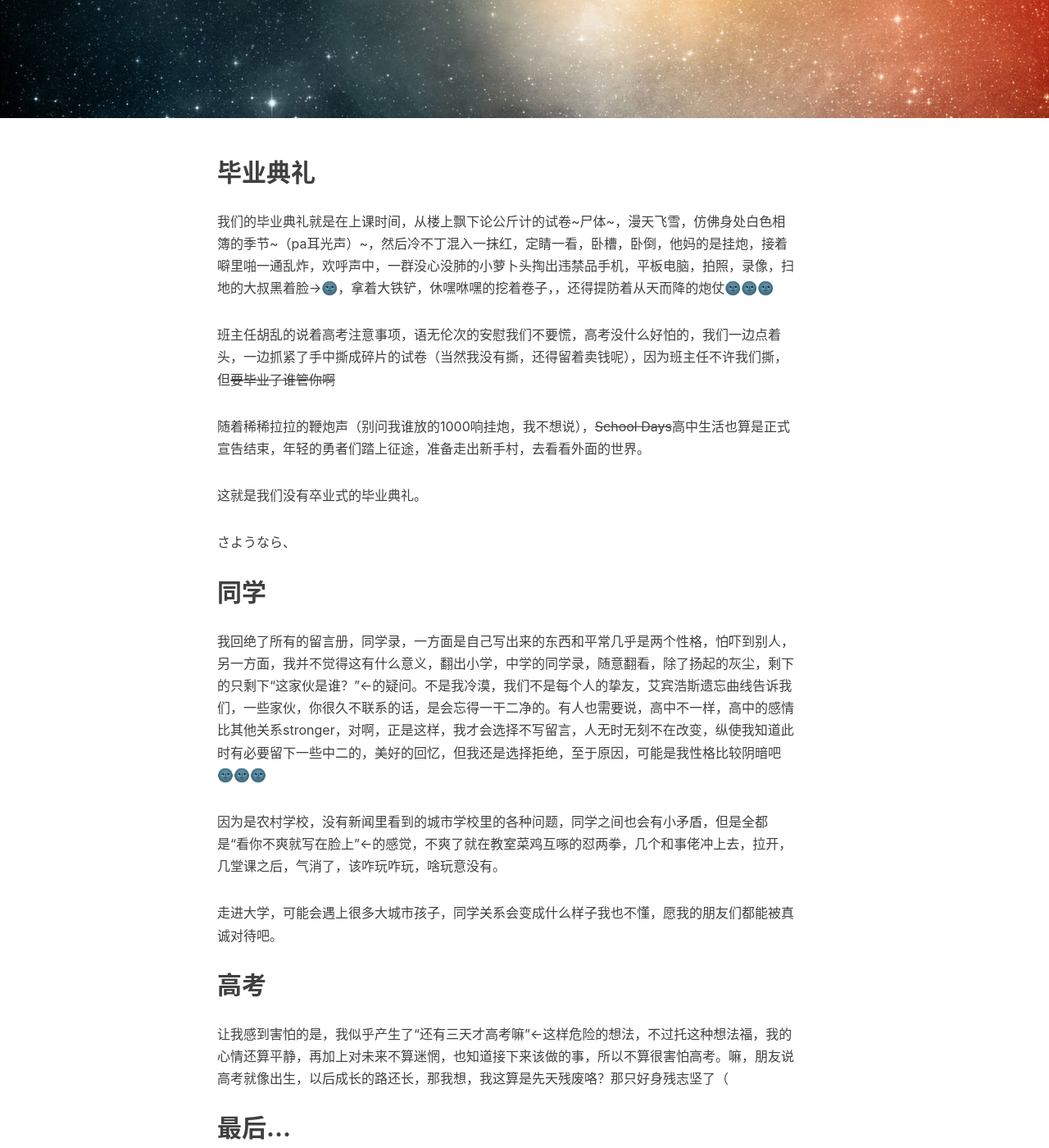
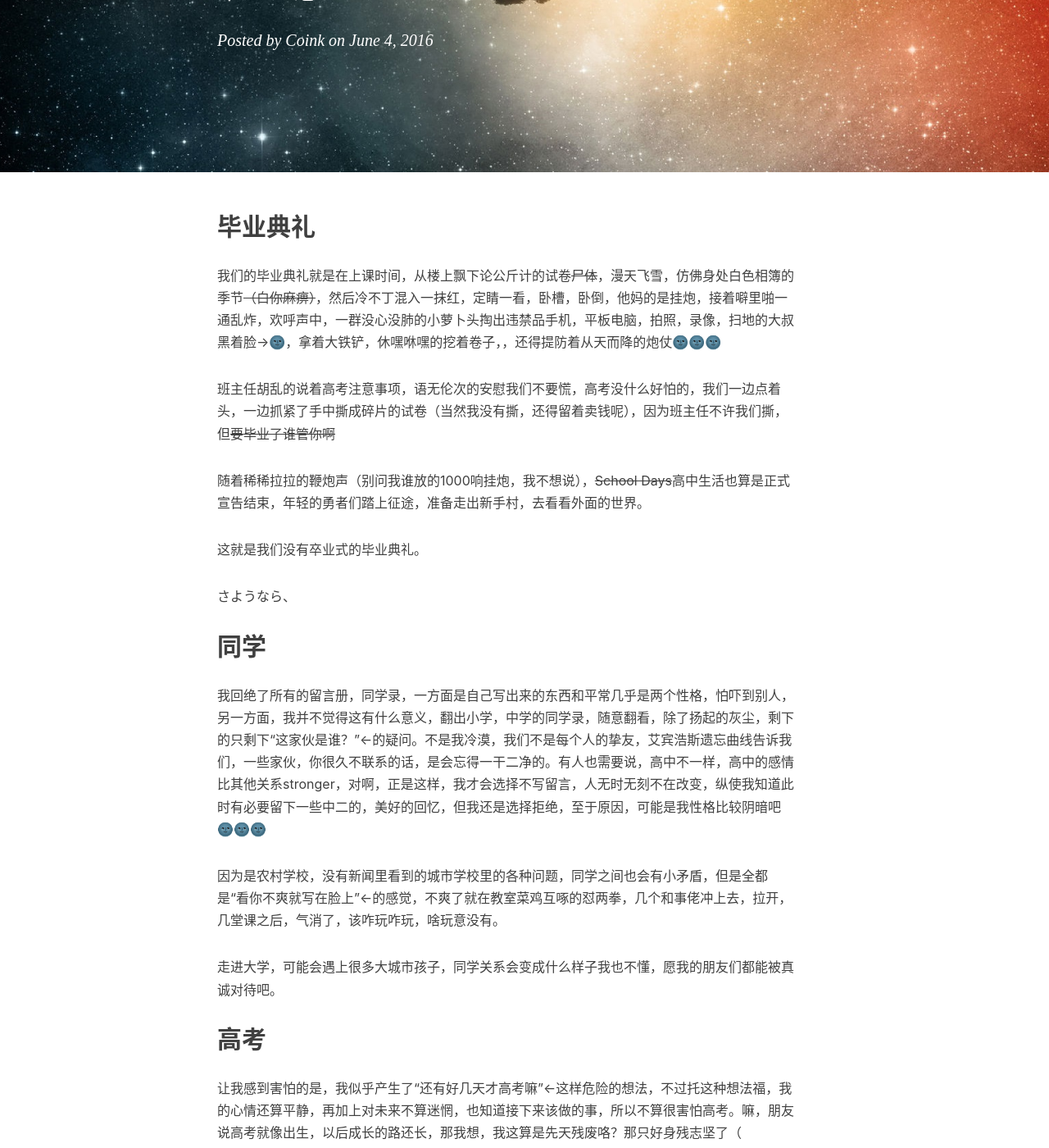
Before and after one commit to CoinkWang/coinkwang.github.com, a Jekyll site: the page built from _posts/2016-06-04-graduating.md, in a window 1280 px wide and 1400 px high, scrolled down 313 px. Shown: the whole window at 82% size. Built offline with Jekyll 4.4.1, drawn with Linux system fonts in a browser that asks for light colours; nearby versions of some CDN libraries; comment, search, counter and statistics services are not loaded; some of the changed text lies outside the part shown.

Commit message:
啊
日常更新

```diff
--- a/_posts/2016-06-04-graduating.md
+++ b/_posts/2016-06-04-graduating.md
@@ -15,7 +15,7 @@
 
 
 
-我们的毕业典礼就是在上课时间，从楼上飘下论公斤计的试卷~尸体~，漫天飞雪，仿佛身处白色相簿的季节~（pa耳光声）~，然后冷不丁混入一抹红，定睛一看，卧槽，卧倒，他妈的是挂炮，接着噼里啪一通乱炸，欢呼声中，一群没心没肺的小萝卜头掏出违禁品手机，平板电脑，拍照，录像，扫地的大叔黑着脸→🌚，拿着大铁铲，休嘿咻嘿的挖着卷子，，还得提防着从天而降的炮仗🌚🌚🌚
+我们的毕业典礼就是在上课时间，从楼上飘下论公斤计的试卷~~尸体~~，漫天飞雪，仿佛身处白色相簿的季节~~（白你麻痹）~~，然后冷不丁混入一抹红，定睛一看，卧槽，卧倒，他妈的是挂炮，接着噼里啪一通乱炸，欢呼声中，一群没心没肺的小萝卜头掏出违禁品手机，平板电脑，拍照，录像，扫地的大叔黑着脸→🌚，拿着大铁铲，休嘿咻嘿的挖着卷子，，还得提防着从天而降的炮仗🌚🌚🌚
 
 班主任胡乱的说着高考注意事项，语无伦次的安慰我们不要慌，高考没什么好怕的，我们一边点着头，一边抓紧了手中撕成碎片的试卷（当然我没有撕，还得留着卖钱呢），因为班主任不许我们撕，但~~要毕业了谁管你啊~~
 
@@ -45,7 +45,7 @@
 --
 
 
-让我感到害怕的是，我似乎产生了“还有三天才高考嘛”←这样危险的想法，不过托这种想法福，我的心情还算平静，再加上对未来不算迷惘，也知道接下来该做的事，所以不算很害怕高考。嘛，朋友说高考就像出生，以后成长的路还长，那我想，我这算是先天残废咯？那只好身残志坚了（
+让我感到害怕的是，我似乎产生了“还有好几天才高考嘛”←这样危险的想法，不过托这种想法福，我的心情还算平静，再加上对未来不算迷惘，也知道接下来该做的事，所以不算很害怕高考。嘛，朋友说高考就像出生，以后成长的路还长，那我想，我这算是先天残废咯？那只好身残志坚了（
 
 
 
@@ -56,7 +56,7 @@
 --
 
 
-抱着“一千以下听个响”的心态，戴着九十块钱的飞利浦大耳机，听着~~giligilieye\~~~各处搜刮来的日系纯音，小口啜饮着老爹刚买回来的伊利纯牛奶~这很清真！~闻着~~高考加餐~~红烧牛肉的香味，看了眼手表，嗯，该吃饭了，今天周几？晚自习是啥来着............咦
+抱着“一千以下听个响”的心态，戴着九十块钱的飞利浦大耳机，听着~~giligilieye\~~~各处搜刮来的日系纯音，小口啜饮着老爹刚买回来的伊利纯牛奶~~这很清真！~~闻着~~高考加餐~~红烧牛肉的香味，看了眼手表，嗯，该吃饭了，今天周几？晚自习是啥来着............咦
 ·
 
 ·
```
Also changed, not shown: other parts of _posts/2016-06-04-graduating.md (+4 -4 lines).
